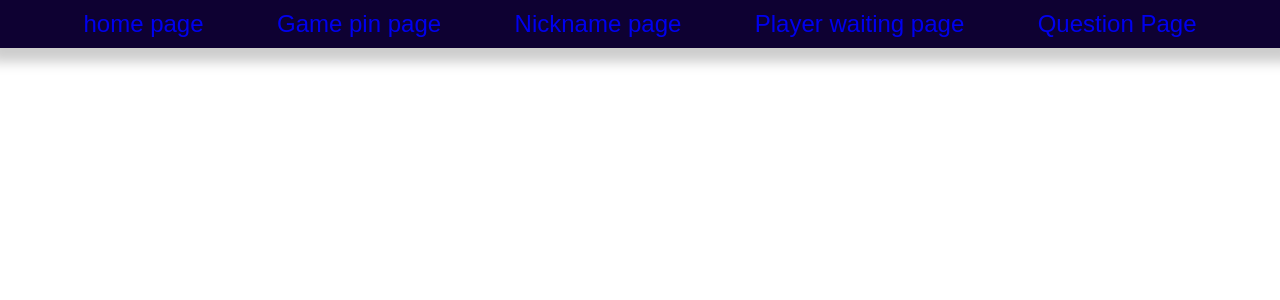
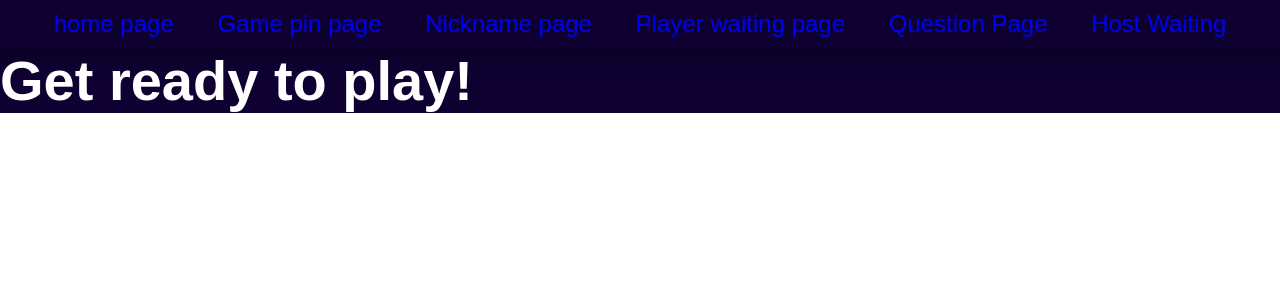
Before and after one commit to mr-funtor/class-kahoot, a React (Vite) app: page /hostwaiting in a window 1280 px wide. Shown: the top 300 px of the page. Built offline with nearby package versions, Linux system fonts and the light colour scheme; a web font is replaced by a local one.

Commit message:
set up host waiting page

```diff
--- a/src/App.jsx
+++ b/src/App.jsx
@@ -8,6 +8,7 @@ import NicknamePage from "./pages/Nickname/NicknamePage";
 import PlayerWaiting from "./pages/PlayerWaiting";
 import Home from "./pages/homePage/Home";
 import QuestionPage from "./pages/QuestionPage/QuestionPage";
+import HostWaiting from "./pages/hostSide/HostWaiting";
 
 function App() {
   return (
@@ -29,6 +30,7 @@ function App() {
           <Link to="nickname">Nickname page</Link>
           <Link to="playerWaiting">Player waiting page</Link>
           <Link to="questions">Question Page</Link>
+          <Link to='hostwaiting'>Host Waiting</Link>
         </nav>
         <Routes>
           <Route path="/" element={ <Home /> } />
@@ -36,6 +38,7 @@ function App() {
           <Route path="/nickName" element={ <NicknamePage /> } />
           <Route path="/playerWaiting" element={ <PlayerWaiting /> } />
           <Route path="/questions" element={ <QuestionPage /> } />
+          <Route path='/hostwaiting' element={ <HostWaiting /> } />
         </Routes>
       </Router>
     </div>
--- a/src/pages/hostSide/HostWaiting/index.jsx
+++ b/src/pages/hostSide/HostWaiting/index.jsx
@@ -3,8 +3,8 @@ import styles from './HostWaiting.module.css';
 
 const HostWaiting = () => {
     return (
-        <div>
-            <h1>Get ready to play</h1>
+        <div className={ styles }>
+            <h1>Get ready to play!</h1>
         </div>
     )
 }
```
